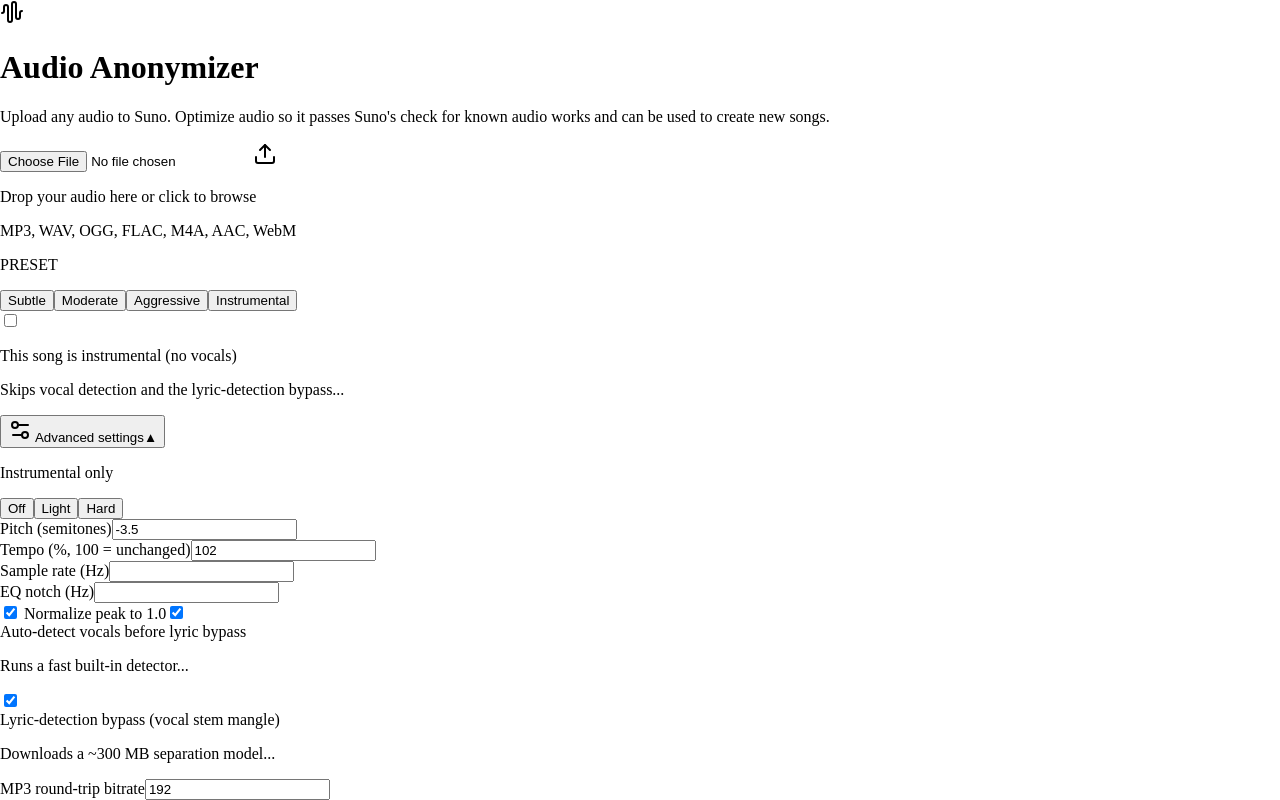
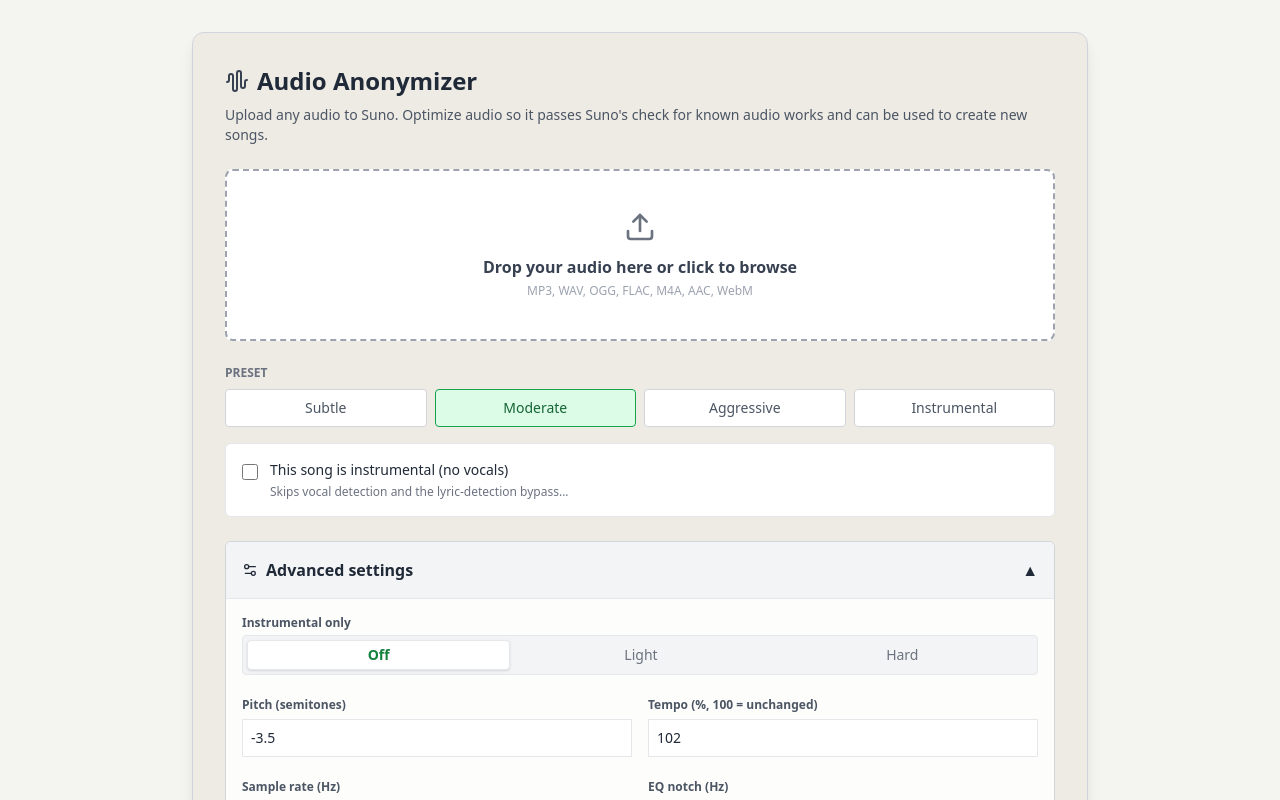
Before and after one commit to flixaai/sunobypas, a Next.js app: page / in a window 1280 px wide. Shown: the top 800 px of the page. Built offline with nearby package versions, Linux system fonts and the light colour scheme.

Commit message:
Update app/layout.tsx

```diff
--- a/app/layout.tsx
+++ b/app/layout.tsx
@@ -1,3 +1,5 @@
+import './globals.css';
+
 export const metadata = {
   title: 'Audio Anonymizer | DSP Bypass',
   description: 'Optimize audio to bypass AI fingerprinting',
@@ -10,12 +12,7 @@
 }) {
   return (
     <html lang="en">
-      <head>
-        <script src="https://cdn.tailwindcss.com"></script>
-      </head>
-      <body style={{ margin: 0, padding: 0, boxSizing: 'border-box' }}>
-        {children}
-      </body>
+      <body>{children}</body>
     </html>
   );
 }
```
